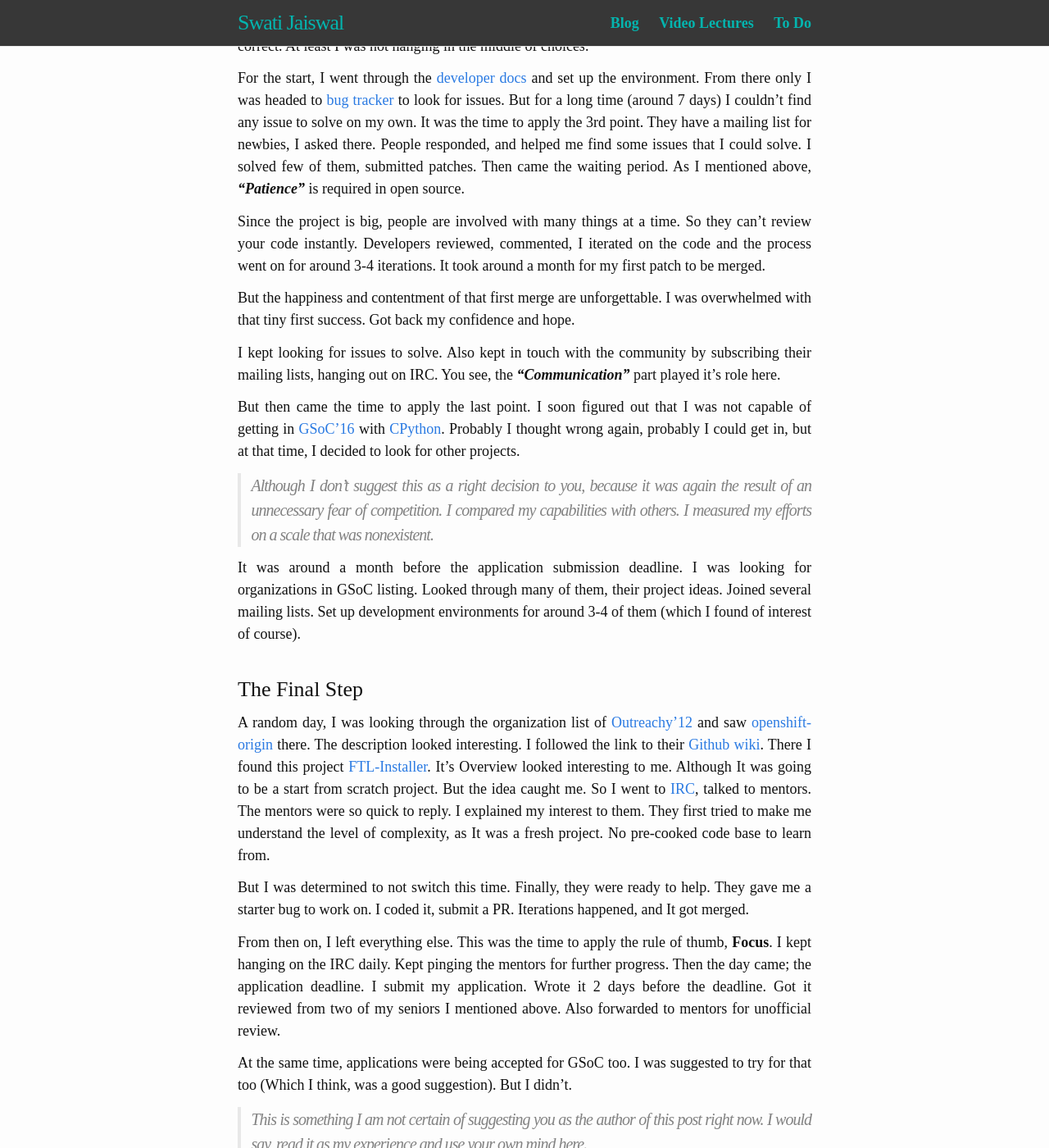
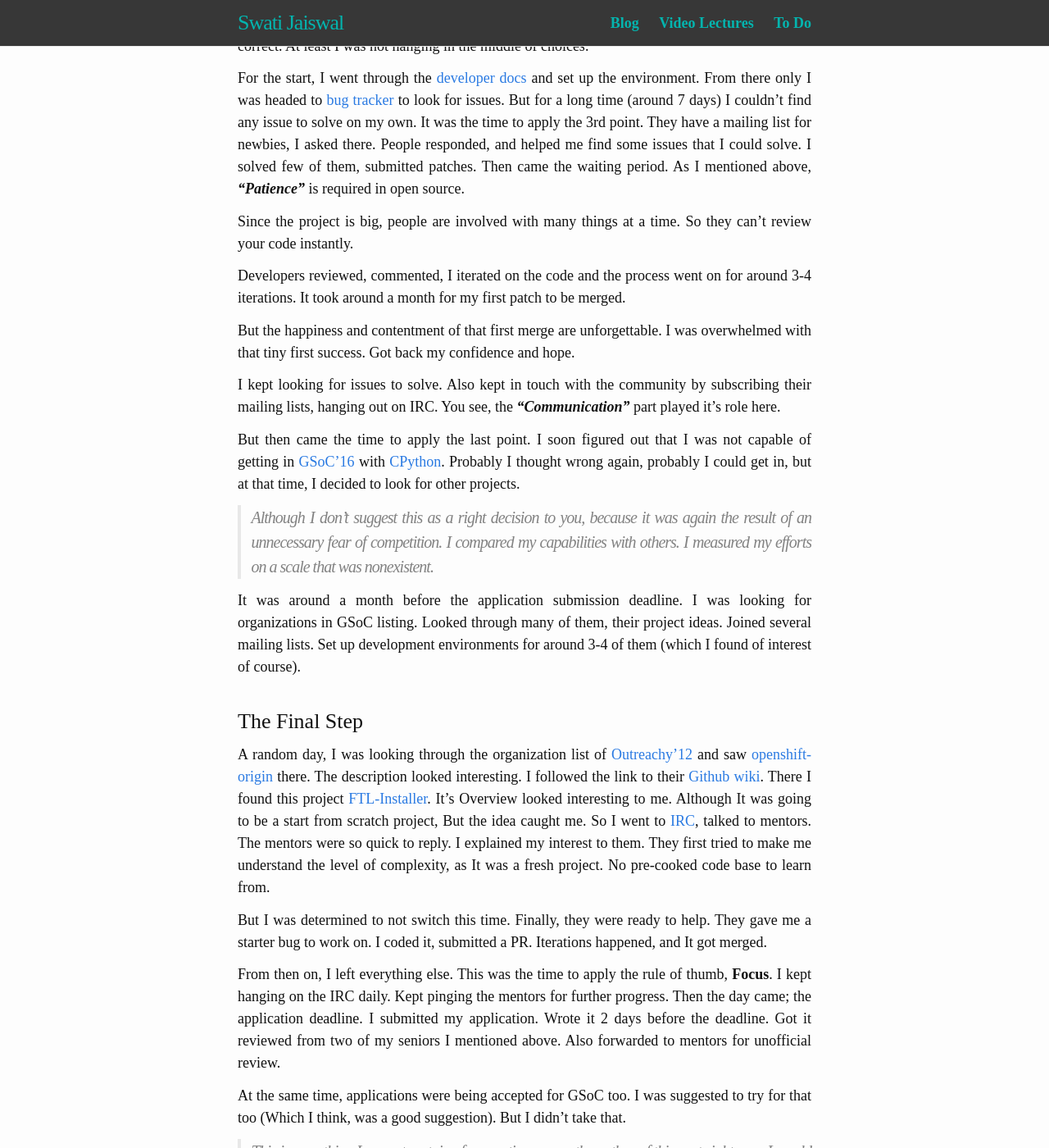
Before and after one commit to curioswati-zz/curioswati.github.io, a Jekyll site: the page built from _posts/2016-05-17-dont-give-up-till-you-get-in.md, in a window 1280 px wide and 1400 px high, scrolled down 3739 px. Shown: the whole window at 82% size. Built offline with Jekyll 4.4.1, drawn with Linux system fonts in a browser that asks for light colours; some of the changed text lies outside the part shown.

Commit message:
corrects some grammatical mistakes

```diff
--- a/_posts/2016-05-17-dont-give-up-till-you-get-in.md
+++ b/_posts/2016-05-17-dont-give-up-till-you-get-in.md
@@ -8,7 +8,7 @@ Hello!
 
 Welcome Back.
 
-Today I am writing another Experience of mine, A more important one.
+Today I am writing another Experience of mine, A more important one!
 
 Although, The Good News first. I got selected in [Outreachy Round 12](https://wiki.gnome.org/Outreachy/2016/MayAugust/#Accepted_Participants).
 So I am going to write my complete journey, From the beginning to the selection.
@@ -160,6 +160,7 @@ People responded, and helped me find some issues that I could solve. I solved fe
 Then came the waiting period. As I mentioned above, _**"Patience"**_ is required in open source.
 
 Since the project is big, people are involved with many things at a time. So they can't review your code instantly.
+
 Developers reviewed, commented, I iterated on the code and the process went on for around 3-4 iterations.
 It took around a month for my first patch to be merged.
 
@@ -184,20 +185,20 @@ Set up development environments for around 3-4 of them (which I found of interes
 ### The Final Step ###
 A random day, I was looking through the organization list of [Outreachy'12](https://wiki.gnome.org/Outreachy/2016/MayAugust#Participating_Organizations) and saw [openshift-origin](https://www.openshift.org/) there. The description looked interesting.
 I followed the link to their [Github wiki](https://github.com/openshift/outreachy). There I found this project [FTL-Installer](https://github.com/ftl-toolbox/ftl_installer).
-It's Overview looked interesting to me. Although It was going to be a start from scratch project.
+It's Overview looked interesting to me. Although It was going to be a start from scratch project,
 But the idea caught me. So I went to [IRC](http://irc.lc/freenode/openshift), talked to mentors. The mentors were so quick to reply.
 I explained my interest to them. They first tried to make me understand the level of complexity, as It was a fresh project.
 No pre-cooked code base to learn from.
 
 But I was determined to not switch this time. Finally, they were ready to help. They gave me a starter bug to work on.
-I coded it, submit a PR. Iterations happened, and It got merged.
+I coded it, submitted a PR. Iterations happened, and It got merged.
 
 From then on, I left everything else. This was the time to apply the rule of thumb, **Focus**.
 I kept hanging on the IRC daily. Kept pinging the mentors for further progress.
-Then the day came; the application deadline. I submit my application. Wrote it 2 days before the deadline.
+Then the day came; the application deadline. I submitted my application. Wrote it 2 days before the deadline.
 Got it reviewed from two of my seniors I mentioned above. Also forwarded to mentors for unofficial review.
 
-At the same time, applications were being accepted for GSoC too. I was suggested to try for that too (Which I think, was a good suggestion). But I didn't.
+At the same time, applications were being accepted for GSoC too. I was suggested to try for that too (Which I think, was a good suggestion). But I didn't take that.
 
 > This is something I am not certain of suggesting you as the author of this post right now. I would say, read it as my experience and use your own mind here.
 
```
Also changed, not shown: other parts of _posts/2016-05-17-dont-give-up-till-you-get-in.md (+3 -3 lines).
